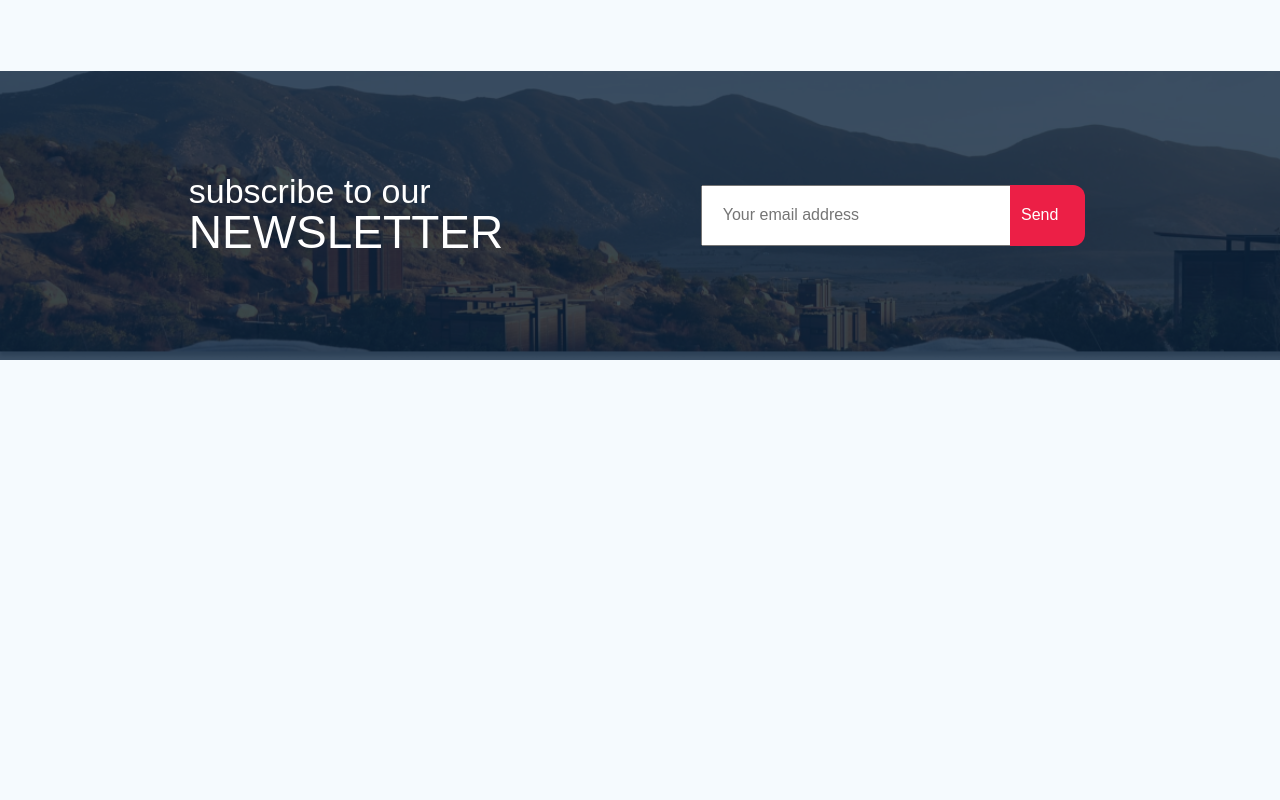
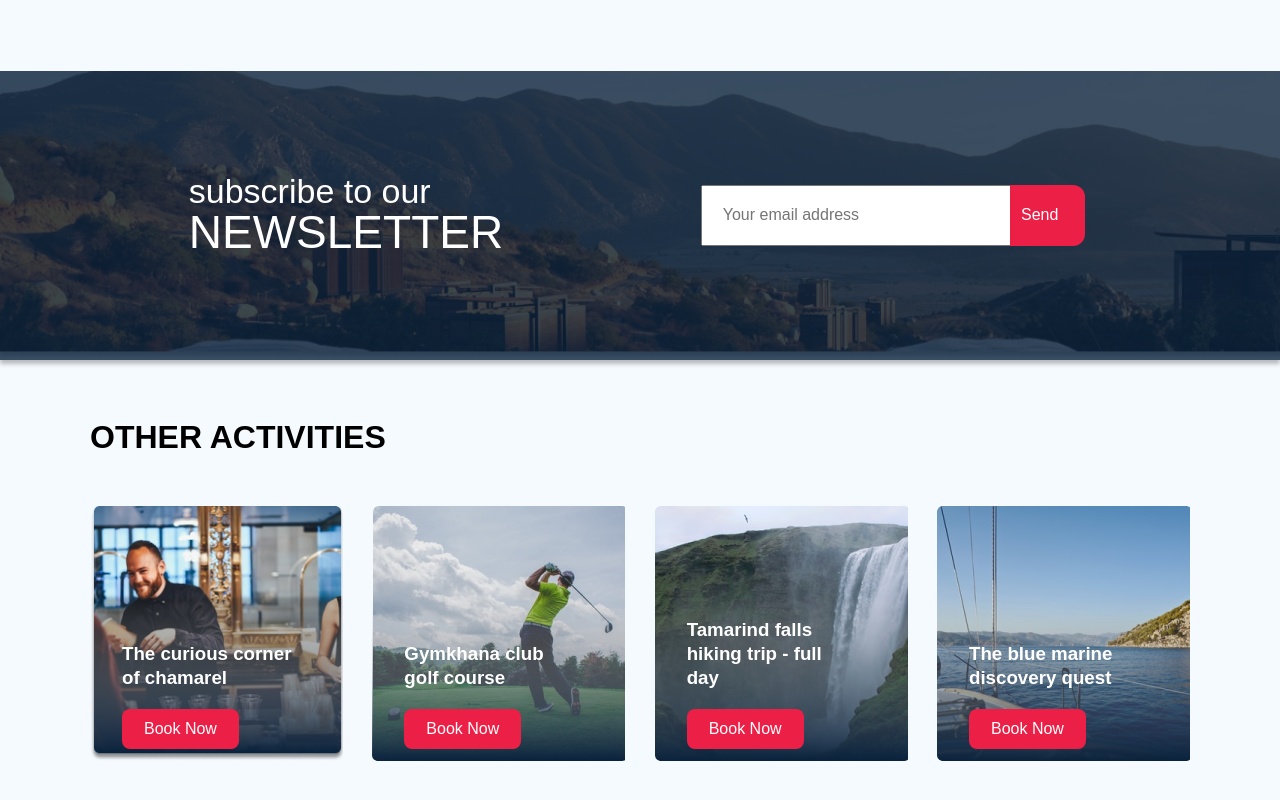
Before and after one commit to Heneros/hotel-booking, a website: page src/index.html in a window 1280 px wide. Shown: the part 9606-10406 px from the top of the page. Before the commit the page ends 9966 px from the top, so only its background shows below. Drawn offline with nearby package versions, Linux system fonts and the light colour scheme; files that its build step writes are made by us from their sources.

Commit message:
other-activities

```diff
--- a/src/index.html
+++ b/src/index.html
@@ -402,12 +402,48 @@
                     <input type="email" class="email__letter" name="" placeholder="Your email address" id="">
                     <button class="btn__email">Send</button>
                 </form>
-
-            </div>
+              </div>
             </div>
         </div>
     </div>
 
+    <section class="other-activities">
+         <div class="container">
+             <h1>Other Activities</h1>
+             <div class="block__activity">
+                 <div class="activity__card bar__card">
+                     <div class="text__block-activity">
+                     <h3>The curious corner
+                        of chamarel</h3>
+                        <button>Book Now</button>
+                    </div>
+                 </div>
+                 <div class="activity__card gulf__card">
+                     <div class="text__block-activity">
+                        <h3>Gymkhana club golf
+                            course</h3>
+                           <button>Book Now</button>
+                       </div>
+                 </div>
+                 <div class="activity__card hiking__card">
+                     <div class="text__block-activity">
+                        <h3>Tamarind falls hiking
+                            trip - full day
+                            </h3>
+                           <button>Book Now</button>
+                       </div>
+                 </div>
+                 <div class="activity__card marine__card">
+                     <div class="text__block-activity">
+                        <h3>The blue marine discovery
+                            quest</h3>
+                           <button>Book Now</button>
+                       </div>
+                 </div>
+             </div>
+         </div>
+    </section>
+
     <script src="js/script.js"></script>
 </body>
 </html>
--- /dev/null
+++ b/src/sass/components/other-activities.scss
@@ -0,0 +1,55 @@
+.other-activities{
+ margin: 65px 0;
+ h1{
+     text-align: left;
+     text-transform: uppercase;
+ }
+ .block__activity{
+     margin-top: 57px;
+     display: flex;
+     justify-content: space-between;
+     flex-direction: row;
+     align-items: center;
+ }
+ .activity__card{
+     flex-basis: 23%;
+     color: #fff;
+     height: 255px;
+     position: relative;
+    //  box-shadow: 0 0 0  45px rgba(34, 60, 80, 0.69) inset;
+ }
+ .bar__card{
+     background: url('../img/bar.png') no-repeat;
+     background-size: cover;
+ }
+.text__block-activity{
+    position: absolute;
+    bottom: 0;
+    padding: 0 51px 12px 32px;
+    button{
+        color: #fff;
+        background-color: $red;
+        padding: 11px 22px;
+        border: none;
+        outline: none;
+        cursor: pointer;
+        border-radius: 8px;
+    }
+   h3{
+       font-weight: 600;
+   }
+}
+.gulf__card{
+    background: url('../img/gulf.png') no-repeat;
+    background-size: cover;
+}
+.hiking__card{
+    background: url('../img/hiking.png') no-repeat;
+    background-size: cover;
+ }
+ .marine__card{
+    background: url('../img/marine.png') no-repeat;
+    background-size: cover;
+ }
+
+}
--- a/src/sass/style.scss
+++ b/src/sass/style.scss
@@ -12,3 +12,4 @@
 @import 'components/other-offers';
 @import 'components/guests';
 @import 'components/banner-newsletter';
+@import 'components/other-activities';
```
Also changed, not shown: build/css/style.css, build/img/bar.png (added), build/img/gulf.png (added), build/img/gulp.png (added), build/img/hiking.png (added), build/img/marine.png (added), build/img/waterfall.png (added), build/index.html, src/img/bar.png (added), src/img/gulf.png (added), src/img/hiking.png (added), src/img/marine.png (added), 1 other file.
